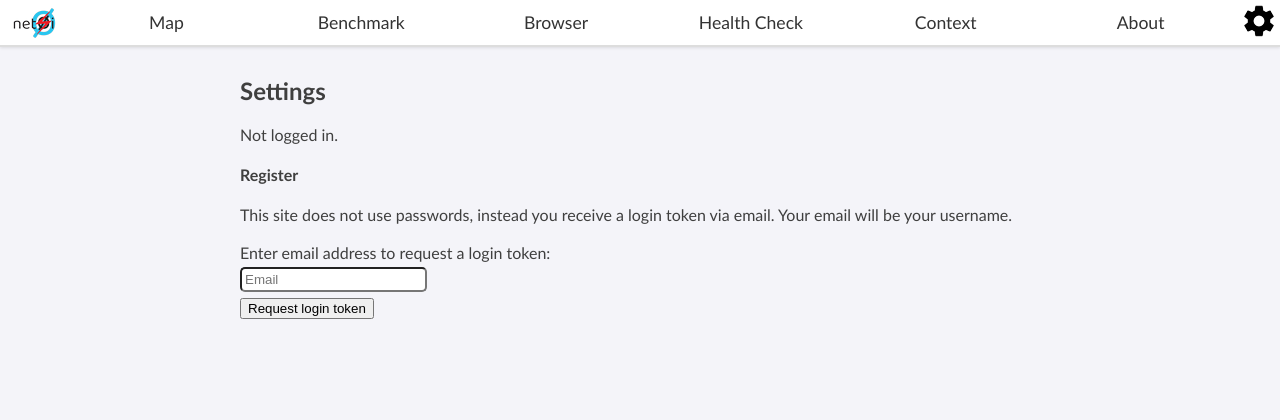
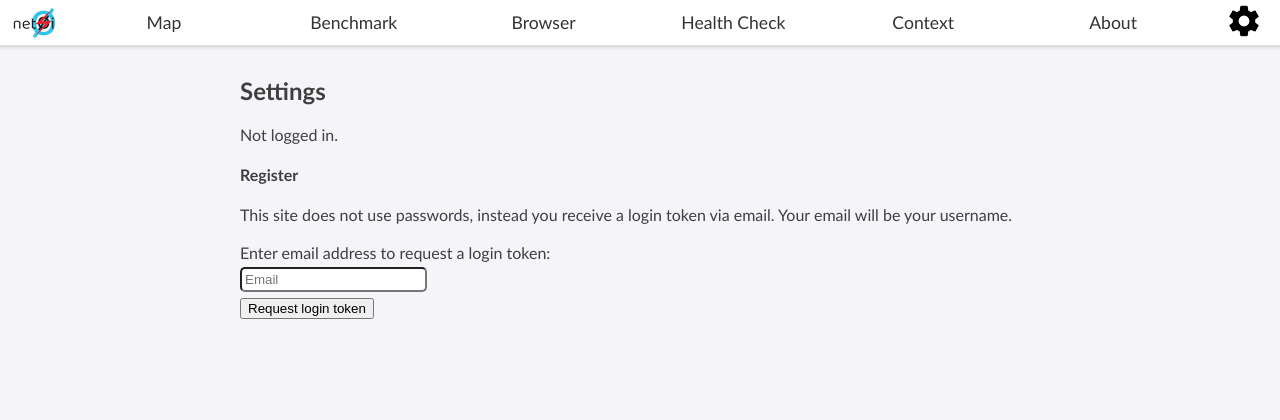
Before and after one commit to ChristianAoC/energy-dashboard, a Flask app: page /settings in a window 1280 px wide. Shown: the top 420 px of the page. Run offline with Flask 3, Linux system fonts and the light colour scheme; parts of the project's set-up code (start-up, migrations or seed data) failed here and were passed over; some libraries are stand-ins or nearby versions.

Commit message:
settings button was a bit squished

```diff
--- a/static/style/main.css
+++ b/static/style/main.css
@@ -219,7 +219,7 @@ span#footer {
 }
 
 #settings-button {
-    margin: 0px 5px 0px 5px;
+    margin: 0px 20px 0px 20px;
 }
 
 
```
